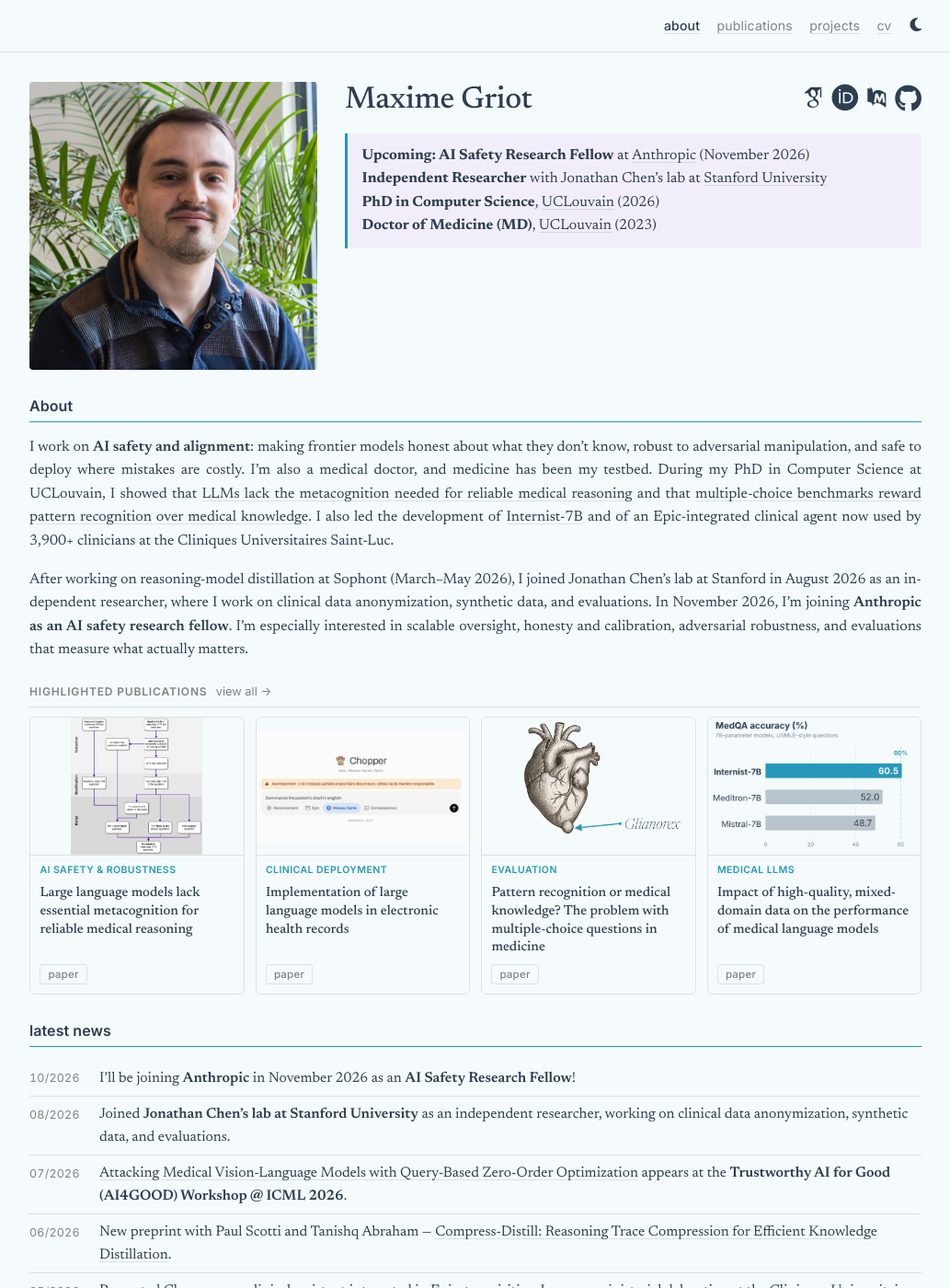
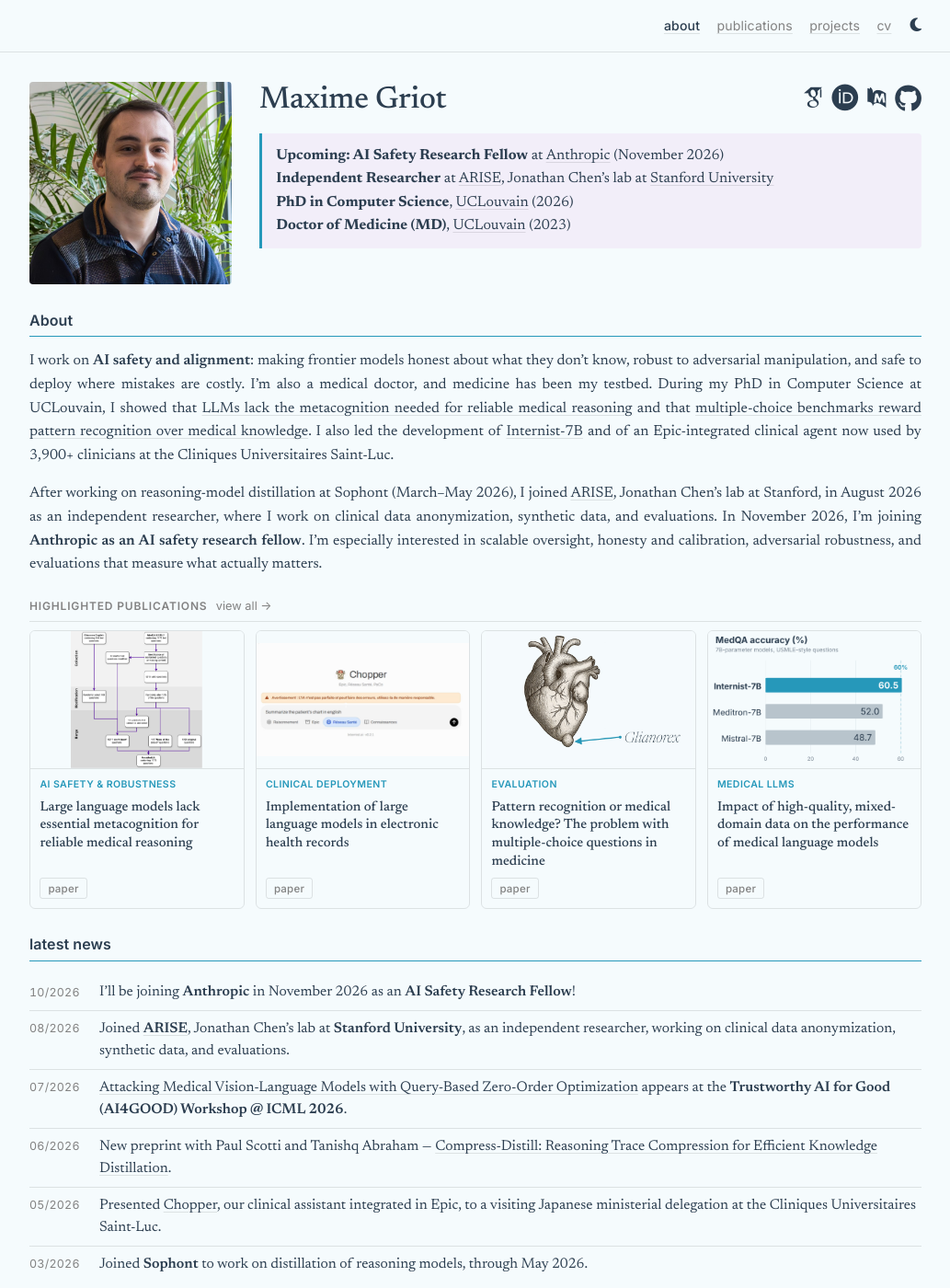
Before and after one commit to maximegmd/personal, a Jekyll site: the page built from _pages/about.md, in a window 1280 px wide and 1400 px high. Shown: the whole window at 92% size, without its empty margins (123-1156 px from the left). Built offline with Jekyll 4.4.1, drawn with Linux system fonts in a browser that asks for light colours; some web fonts are replaced.

Commit message:
Add ARISE

```diff
--- a/_data/news.yml
+++ b/_data/news.yml
@@ -6,7 +6,7 @@
 
 - date: "08/2026"
   text: >-
-    Joined **Jonathan Chen's lab at Stanford University** as an independent researcher, working on clinical data anonymization, synthetic data, and evaluations.
+    Joined **[ARISE](https://www.arise-ai.org/)**, Jonathan Chen's lab at **Stanford University**, as an independent researcher, working on clinical data anonymization, synthetic data, and evaluations.
 
 - date: "07/2026"
   text: >-
--- a/_pages/about.md
+++ b/_pages/about.md
@@ -5,7 +5,7 @@
 content_header: "About"
 roles:
   - "**Upcoming: AI Safety Research Fellow** at [Anthropic](https://www.anthropic.com/) (November 2026)"
-  - "**Independent Researcher** with Jonathan Chen's lab at [Stanford University](https://www.stanford.edu/)"
+  - "**Independent Researcher** at [ARISE](https://www.arise-ai.org/), Jonathan Chen's lab at [Stanford University](https://www.stanford.edu/)"
   - "**PhD in Computer Science**, [UCLouvain](https://uclouvain.be/) (2026)"
   - "**Doctor of Medicine (MD)**, [UCLouvain](https://uclouvain.be/) (2023)"
 redirect_from:
@@ -15,4 +15,4 @@
 
 I work on **AI safety and alignment**: making frontier models honest about what they don't know, robust to adversarial manipulation, and safe to deploy where mistakes are costly. I'm also a medical doctor, and medicine has been my testbed. During my PhD in Computer Science at UCLouvain, I showed that [LLMs lack the metacognition needed for reliable medical reasoning](https://www.nature.com/articles/s41467-024-55628-6) and that [multiple-choice benchmarks reward pattern recognition over medical knowledge](https://aclanthology.org/2025.acl-long.266/). I also led the development of [Internist-7B](https://huggingface.co/internistai/base-7b-v0.2) and of an Epic-integrated clinical agent now used by 3,900+ clinicians at the Cliniques Universitaires Saint-Luc.
 
-After working on reasoning-model distillation at Sophont (March–May 2026), I joined Jonathan Chen's lab at Stanford in August 2026 as an independent researcher, where I work on clinical data anonymization, synthetic data, and evaluations. In November 2026, I'm joining **Anthropic as an AI safety research fellow**. I'm especially interested in scalable oversight, honesty and calibration, adversarial robustness, and evaluations that measure what actually matters.
+After working on reasoning-model distillation at Sophont (March–May 2026), I joined [ARISE](https://www.arise-ai.org/), Jonathan Chen's lab at Stanford, in August 2026 as an independent researcher, where I work on clinical data anonymization, synthetic data, and evaluations. In November 2026, I'm joining **Anthropic as an AI safety research fellow**. I'm especially interested in scalable oversight, honesty and calibration, adversarial robustness, and evaluations that measure what actually matters.
--- a/assets/css/site.css
+++ b/assets/css/site.css
@@ -208,7 +208,7 @@
 /* ---------- Profile (home) ---------- */
 
 .profile-row {
-  display: grid; grid-template-columns: 1fr 2fr; gap: 30px; align-items: start;
+  display: grid; grid-template-columns: 220px 1fr; gap: 30px; align-items: start;
   margin-top: 1rem;
 }
 .profile-photo img { display: block; width: 100%; height: auto; border-radius: 0.25rem; }
@@ -241,7 +241,7 @@
 @media (max-width: 575.98px) {
   .profile-row { grid-template-columns: 1fr; gap: 1.25rem; }
   .profile-photo { display: flex; justify-content: center; }
-  .profile-photo img { width: 55%; }
+  .profile-photo img { width: 45%; }
   .profile-head { flex-direction: column; text-align: center; gap: 0.6rem; }
   .about-text p { text-align: left; }
 }
```
Also changed, not shown: _pages/cv.md (+1 -1 lines).
